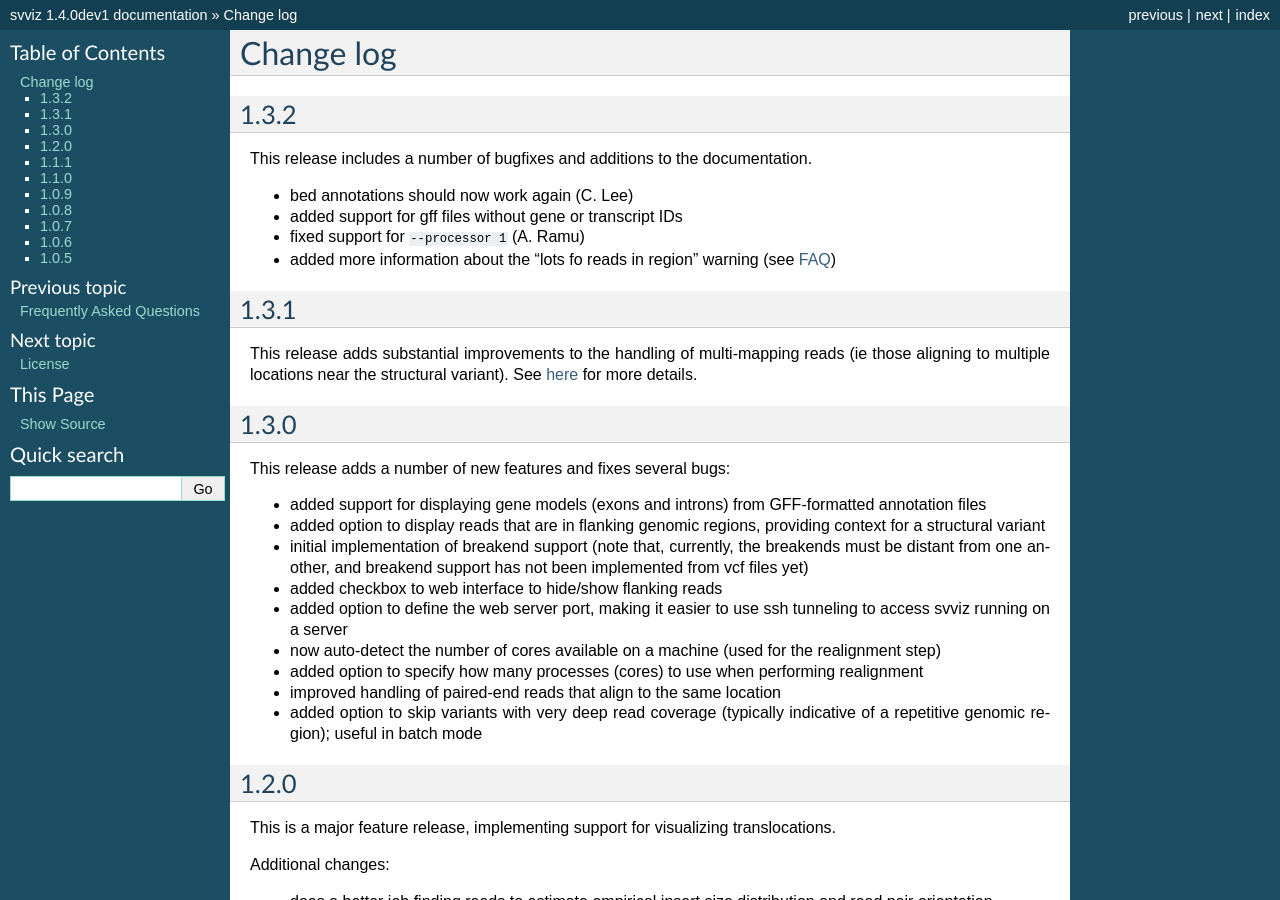
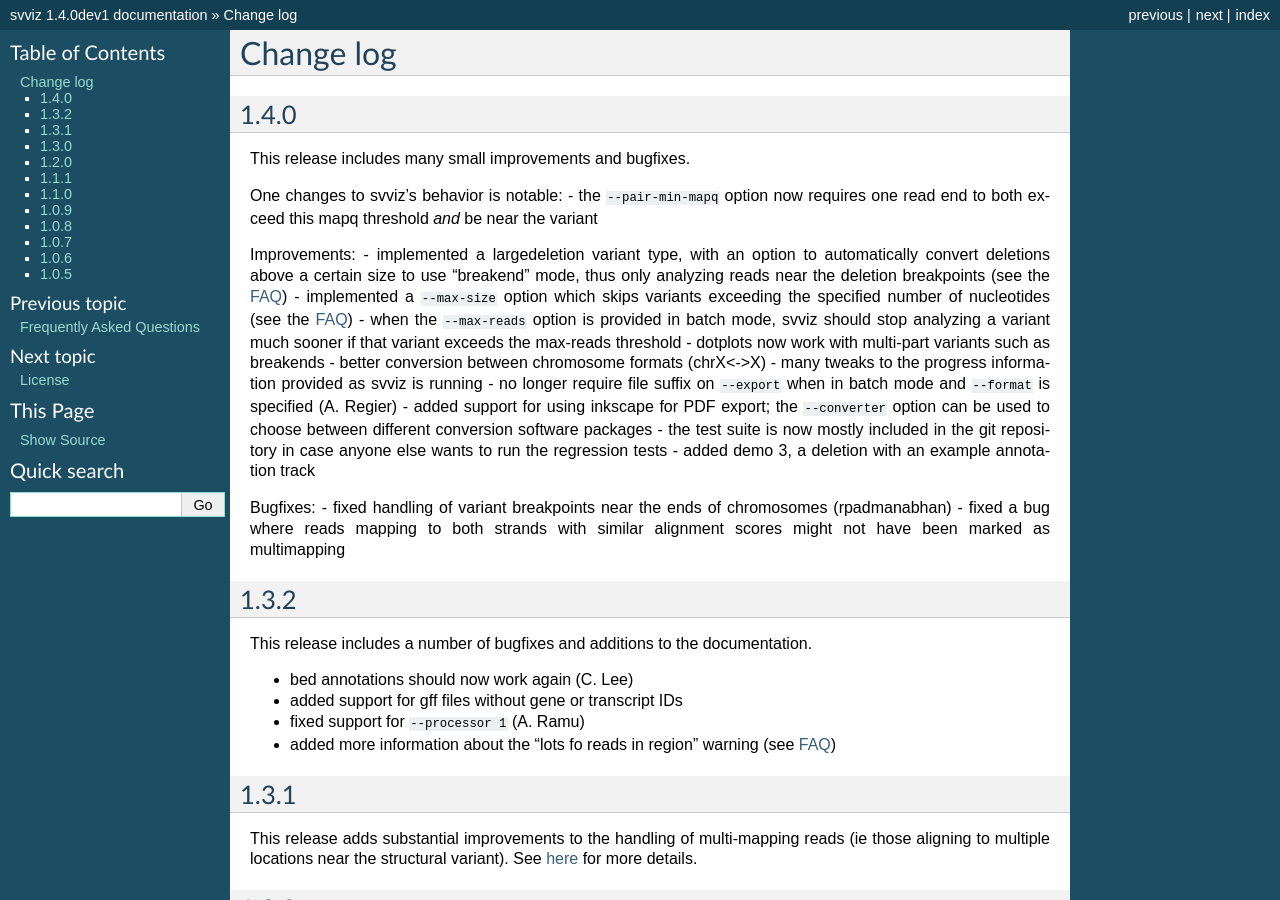
Before and after one commit to svviz/svviz, a Sphinx documentation site: the page built from docs/changelog.rst, in a window 1280 px wide and 900 px high. Built offline with Sphinx 7.4.7, drawn with Linux system fonts in a browser that asks for light colours.

Commit message:
updated documentation

```diff
--- a/docs/changelog.rst
+++ b/docs/changelog.rst
@@ -1,5 +1,30 @@
 Change log
 ==========
+
+1.4.0
+-----
+
+This release includes many small improvements and bugfixes.
+
+One changes to svviz's behavior is notable:
+- the ``--pair-min-mapq`` option now requires one read end to both exceed this mapq threshold *and* be near the variant
+
+Improvements:
+- implemented a largedeletion variant type, with an option to automatically convert deletions above a certain size to use "breakend" mode, thus only analyzing reads near the deletion breakpoints (see the :ref:`FAQ <largedeletions>`)
+- implemented a ``--max-size`` option which skips variants exceeding the specified number of nucleotides (see the :ref:`FAQ <lotsoreads>`)
+- when the ``--max-reads`` option is provided in batch mode, svviz should stop analyzing a variant much sooner if that variant exceeds the max-reads threshold
+- dotplots now work with multi-part variants such as breakends
+- better conversion between chromosome formats (chrX<->X)
+- many tweaks to the progress information provided as svviz is running
+- no longer require file suffix on ``--export`` when in batch mode and ``--format`` is specified (A. Regier)
+- added support for using inkscape for PDF export; the ``--converter`` option can be used to choose between different conversion software packages
+- the test suite is now mostly included in the git repository in case anyone else wants to run the regression tests
+- added demo 3, a deletion with an example annotation track
+
+Bugfixes:
+- fixed handling of variant breakpoints near the ends of chromosomes (rpadmanabhan)
+- fixed a bug where reads mapping to both strands with similar alignment scores might not have been marked as multimapping
+
 
 1.3.2
 -----
--- a/docs/faqs.rst
+++ b/docs/faqs.rst
@@ -56,6 +56,8 @@ For paired-end data, this warning may also appear as a result of trying to read
 In most cases, svviz should take only a bit longer to find read-pairs, perhaps a few minutes. In the case that it is taking substantially longer, you can cancel svviz by hitting ctrl-c in the terminal. One potential option for skipping highly repetitive reads, thus improving performance, is to adjust the ``--min-mapq`` (``-q``) option. For example, if the maximum mapping-quality output by your alignment software is 60 (for example, when using bwa), you could specify ``-q 60`` when running svviz. The related ``--min-pair-mapq`` option requires that one read end be (1) close to the variant and (2) exceed this mapq threshold. For example, if both read ends have low map quality (eg, fall within a repeat), then the reads will be skipped. If instead one read end maps close to a breakpoint, but the other end maps elsewhere in the genome, to a repeat, then both reads will be retained (eg, in the case of a non-reference repeat).
 
 
+.. _largedeletions:
+
 **Can svviz handle large structural variants?**
 
 In theory, svviz can handle arbitrarily large structural variants, however this is limited in practice by memory and processing time. Memory scales with the number of reads being analyzed for the event. Run-time scales with the number of reads, the lengths of the reads and the size of the event. Run-time is also dependent on the I/O bandwidth, processor speed and number of processors.
--- a/docs/index.rst
+++ b/docs/index.rst
@@ -34,9 +34,10 @@ Visit the `project page <http://svviz.github.io/svviz/>`_ for a visual tour of t
 News
 ----
 
+** Nov, 2015 -- svviz 1.4.0rc1** svviz 1.4.0 will be released soon. Please try out the `release candidate <https://github.com/svviz/svviz/releases/tag/1.4.0rc1>`_ in a non-production context and report any problems.
+
 **Sept, 2015 -- Publication** The final version of the svviz paper is now `available in Bioinformatics <http://dx.doi.org/10.1093/bioinformatics/btv478>`_.
 
-**July, 2015 -- Multimapping** new capabilities have been added to identify repetitiveness near the structural variant and to more aggressively filter out reads that could potentially align to multiple locations. See :ref:`here <dotplots>` for more information. With the default settings, svviz should recover more alt- and ref-supporting reads while filtering more truly ambiguous reads.
 
 
 Quick-start
```
